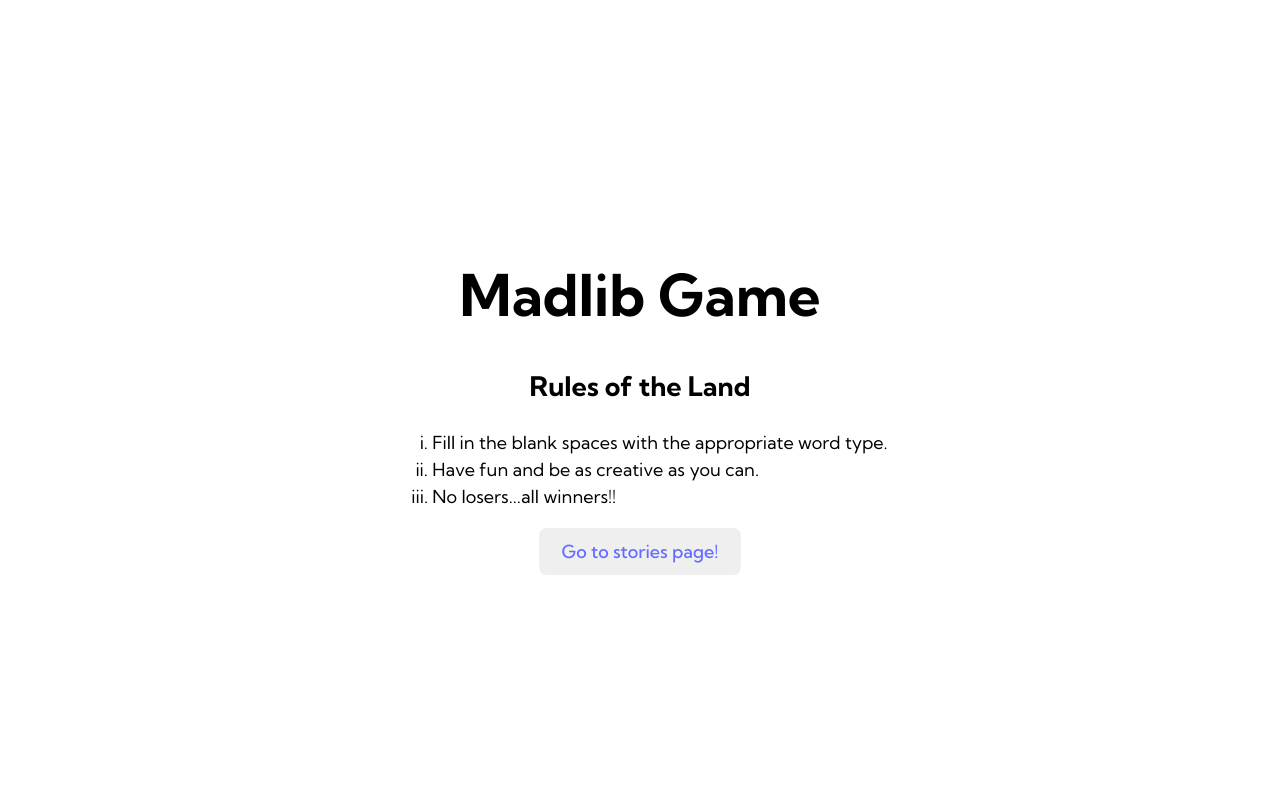
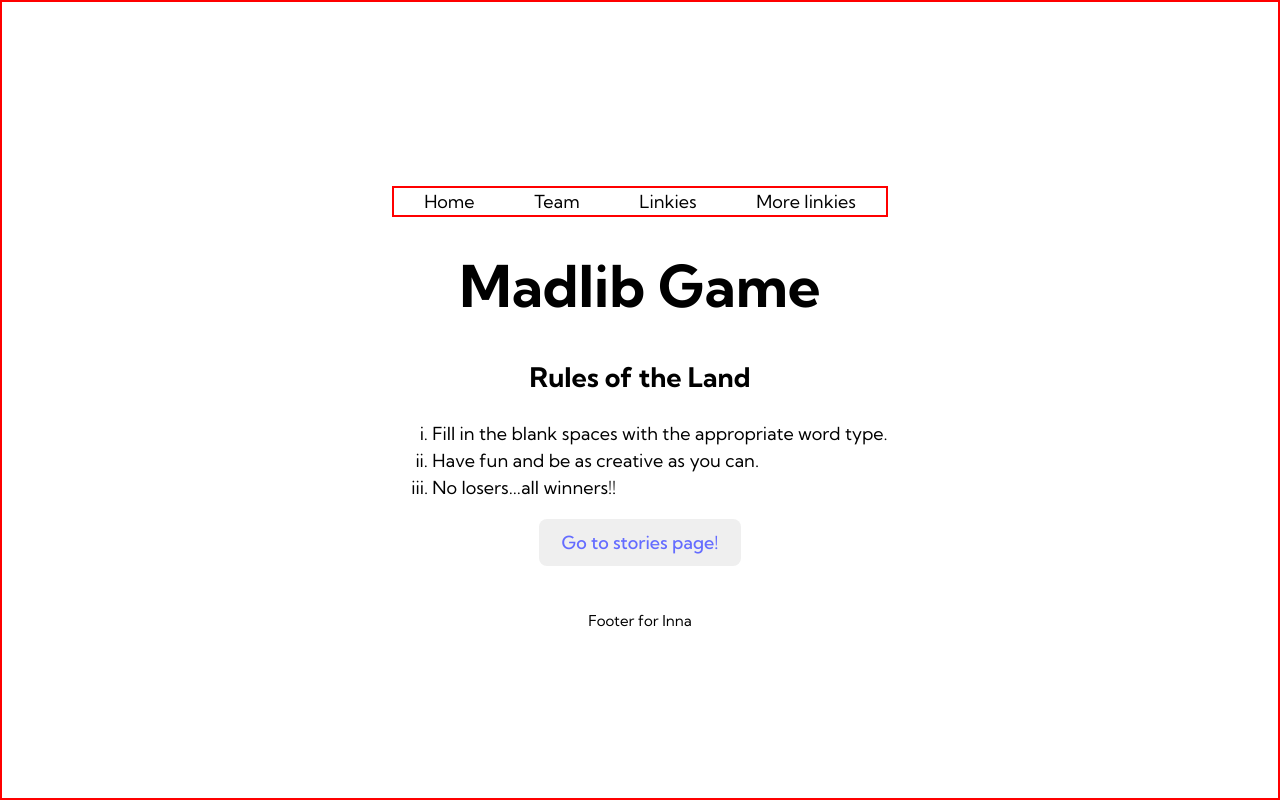
Before and after one commit to chingu-voyages/v43-tier1-team-05, a React (Vite) app: page /stories in a window 1280 px wide. Built offline with nearby package versions, Linux system fonts and the light colour scheme.

Commit message:
added footer and nav bar perma throughout the app

```diff
--- a/src/App.css
+++ b/src/App.css
@@ -6,7 +6,6 @@
   text-align: center;
   font-family: 'Kumbh Sans', sans-serif;
 }
-
 
 .card {
   padding: 2em;
@@ -59,7 +58,9 @@ ul {
   flex-wrap: wrap;
   justify-content: space-around;
   list-style: none;
+  padding-left: 0;
 }
+
 
 .story-box-links {
   height: 200px;
@@ -96,3 +97,29 @@ p+button+button {
   color: #222;
   font-weight: 700;
 }
+
+/* Main fixed nav */
+
+.main-nav-fixed ul {
+  display: flex;
+  border: 2px solid red;
+  justify-content: space-around;
+  list-style-type: none;
+  padding-left: 0;
+}
+
+/* Dark mode -- no idea how lol*/
+
+.light {
+  background: #222;
+  color: #f0f8ff;
+}
+
+.dark {
+  background: #222;
+  color: aliceblue;
+}
+
+footer {
+  margin-top: 40px;
+}
--- /dev/null
+++ b/src/components/Footer.jsx
@@ -0,0 +1,11 @@
+import React from "react";
+
+function Footer() {
+	return (
+		<footer>
+			<small>Footer for Inna</small>
+		</footer>
+	);
+}
+
+export default Footer;
--- /dev/null
+++ b/src/components/NavigationBar.jsx
@@ -0,0 +1,16 @@
+import React from "react";
+
+function NavigationBar() {
+	return (
+		<nav className="main-nav-fixed">
+			<ul>
+				<li>Home</li>
+				<li>Team</li>
+				<li>Linkies</li>
+				<li>More linkies</li>
+			</ul>
+		</nav>
+	);
+}
+
+export default NavigationBar;
--- a/src/index.css
+++ b/src/index.css
@@ -1,3 +1,7 @@
+* {
+  box-sizing: border-box;
+}
+
 :root {
   font-family: Inter, system-ui, Avenir, Helvetica, Arial, sans-serif;
   line-height: 1.5;
@@ -25,6 +29,7 @@ body {
   place-items: center;
   min-width: 320px;
   min-height: 100vh;
+  border: 2px solid red;
 }
 
 h1 {
@@ -38,9 +43,7 @@ button {
   padding: 0.6em 1.2em;
   font-size: 1em;
   font-weight: 500;
-  /* color: white; */
   font-family: inherit;
-  /* background-color: #1a1a1a; */
   cursor: pointer;
   transition: border-color 0.25s;
 }
@@ -53,18 +56,3 @@ button:focus,
 button:focus-visible {
   outline: 4px auto -webkit-focus-ring-color;
 }
-
-/* @media (prefers-color-scheme: light) {
-  :root {
-    color: #213547;
-    background-color: #ffffff;
-  }
-
-  a:hover {
-    color: #747bff;
-  }
-
-  button {
-    background-color: #f9f9f9;
-  }
-} */
--- a/src/main.jsx
+++ b/src/main.jsx
@@ -3,11 +3,15 @@ import ReactDOM from "react-dom/client";
 import App from "./App";
 import { BrowserRouter } from "react-router-dom";
 import "./index.css";
+import NavigationBar from "./components/NavigationBar";
+import Footer from "./components/Footer";
 
 ReactDOM.createRoot(document.getElementById("root")).render(
 	<React.StrictMode>
 		<BrowserRouter>
+			<NavigationBar />
 			<App />
 		</BrowserRouter>
+		<Footer />
 	</React.StrictMode>
 );
```
Also changed, not shown: src/components/ControlButtons.jsx (deleted, +0 -16 lines).
